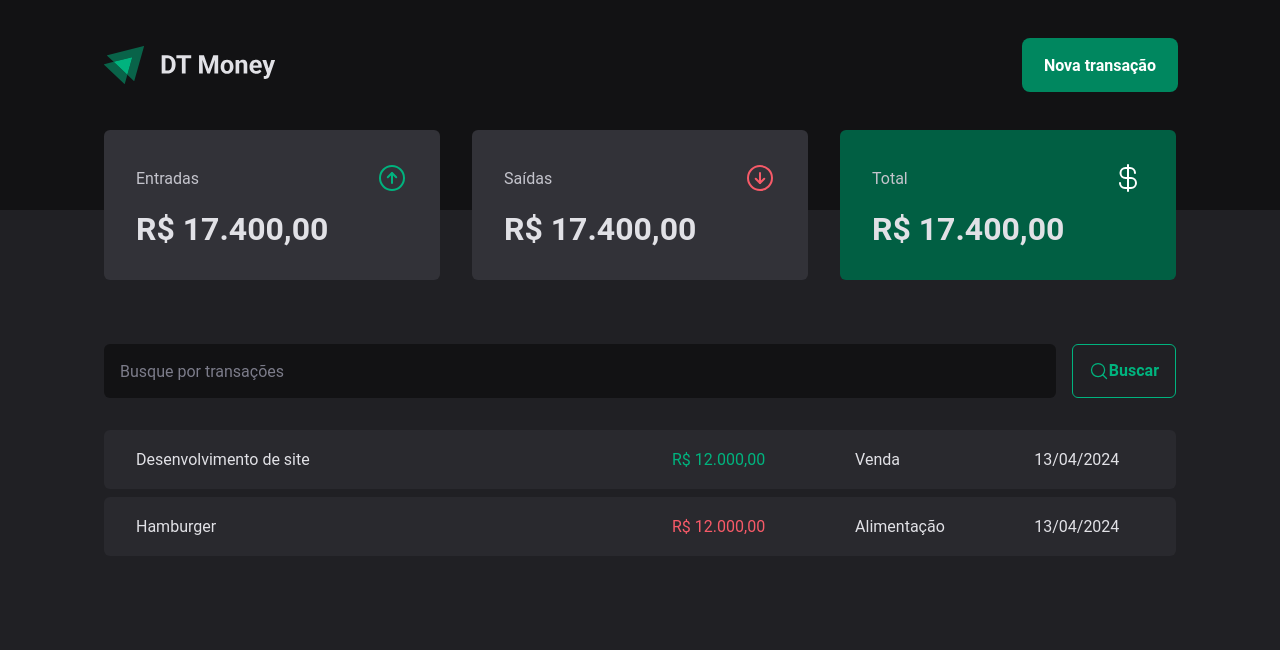
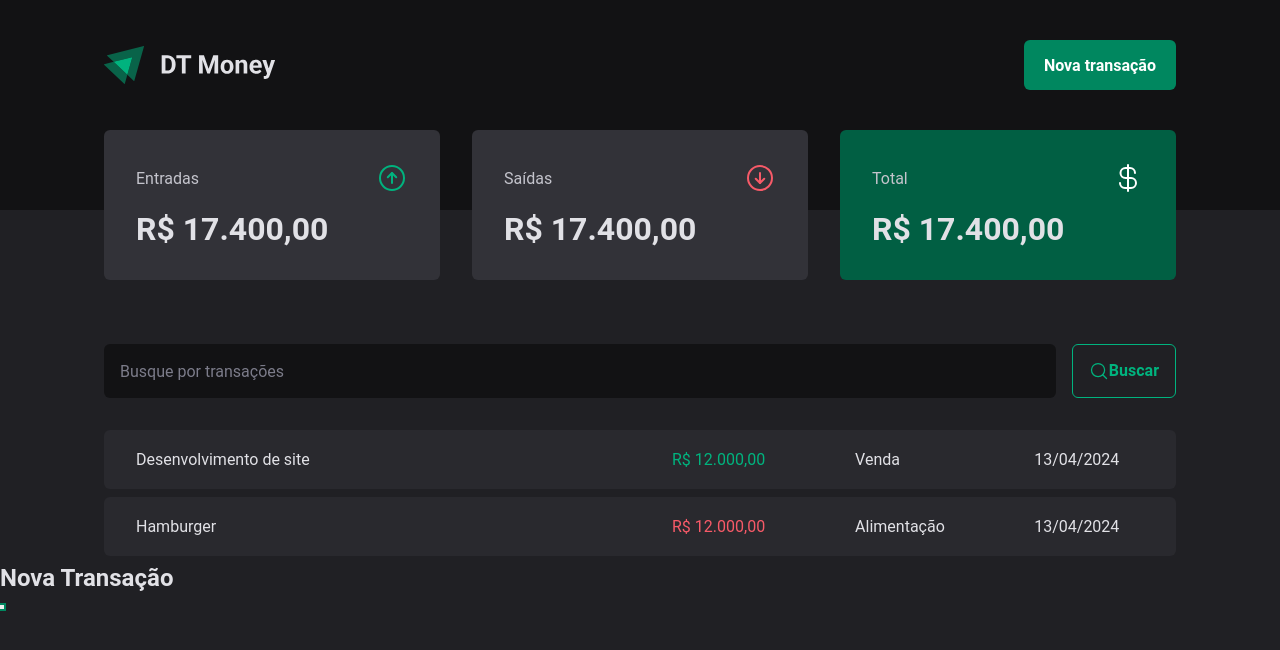
Before and after one commit to marcos-de-melo/03-dt-money, a React app: page / in a window 1280 px wide. Both pictures are taken after a click on the button "Nova transação". Shown: the top 650 px of the page. Built offline with nearby package versions, Linux system fonts and the light colour scheme; the HTML template or start-up script is replaced by a standard one.

Commit message:
Modal de nova transação

```diff
--- a/package.json
+++ b/package.json
@@ -10,6 +10,7 @@
     "preview": "vite preview"
   },
   "dependencies": {
+    "@radix-ui/react-dialog": "^1.0.5",
     "phosphor-react": "^1.4.1",
     "react": "^18.2.0",
     "react-dom": "^18.2.0",
--- a/src/components/Header/index.tsx
+++ b/src/components/Header/index.tsx
@@ -1,15 +1,32 @@
-import { HeaderContainer, HeaderContent, NewTransactionsButton } from "./styles";
+import {
+  HeaderContainer,
+  HeaderContent,
+  NewTransactionsButton,
+} from "./styles";
 
-import logoImg from '../../assets/logo.svg';
+import logoImg from "../../assets/logo.svg";
+import * as Dialog from "@radix-ui/react-dialog";
 
-export function Header(){
+export function Header() {
   return (
     <HeaderContainer>
       <HeaderContent>
         <img src={logoImg} alt="" />
 
+        <Dialog.Root>
+          <Dialog.Trigger asChild>
             <NewTransactionsButton>Nova transação</NewTransactionsButton>
+          </Dialog.Trigger>
+          <Dialog.Portal>
+            <Dialog.Overlay/>
+            <Dialog.Content>
+                <Dialog.Title>Nova Transação</Dialog.Title>
+
+                <Dialog.Close/>
+            </Dialog.Content>
+          </Dialog.Portal>
+        </Dialog.Root>
       </HeaderContent>
     </HeaderContainer>
-    )
+  );
 }
```
Also changed, not shown: 1 other file (tests, documents, lock files or other folders). Lines whose indentation alone changed are shown as unchanged.
